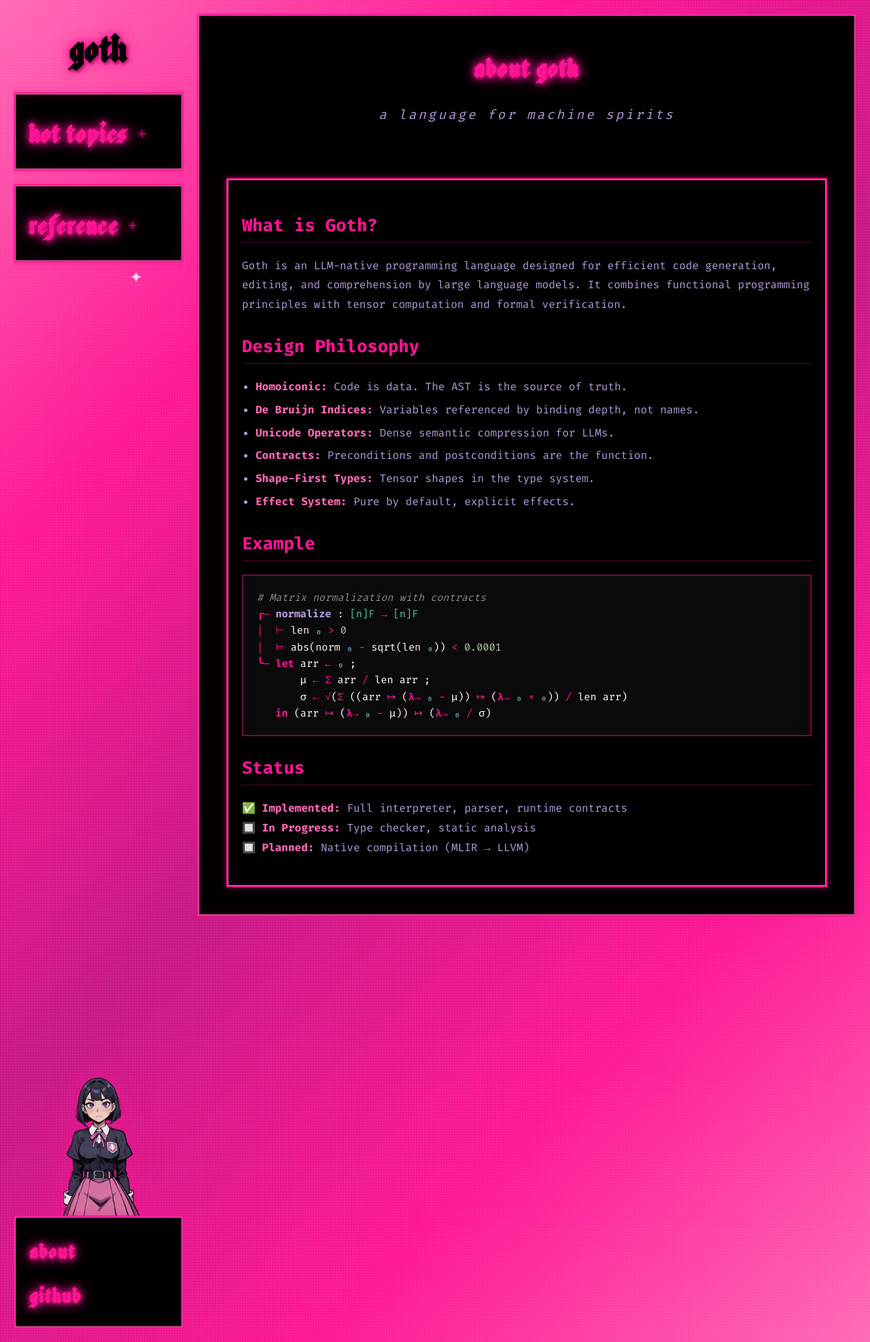
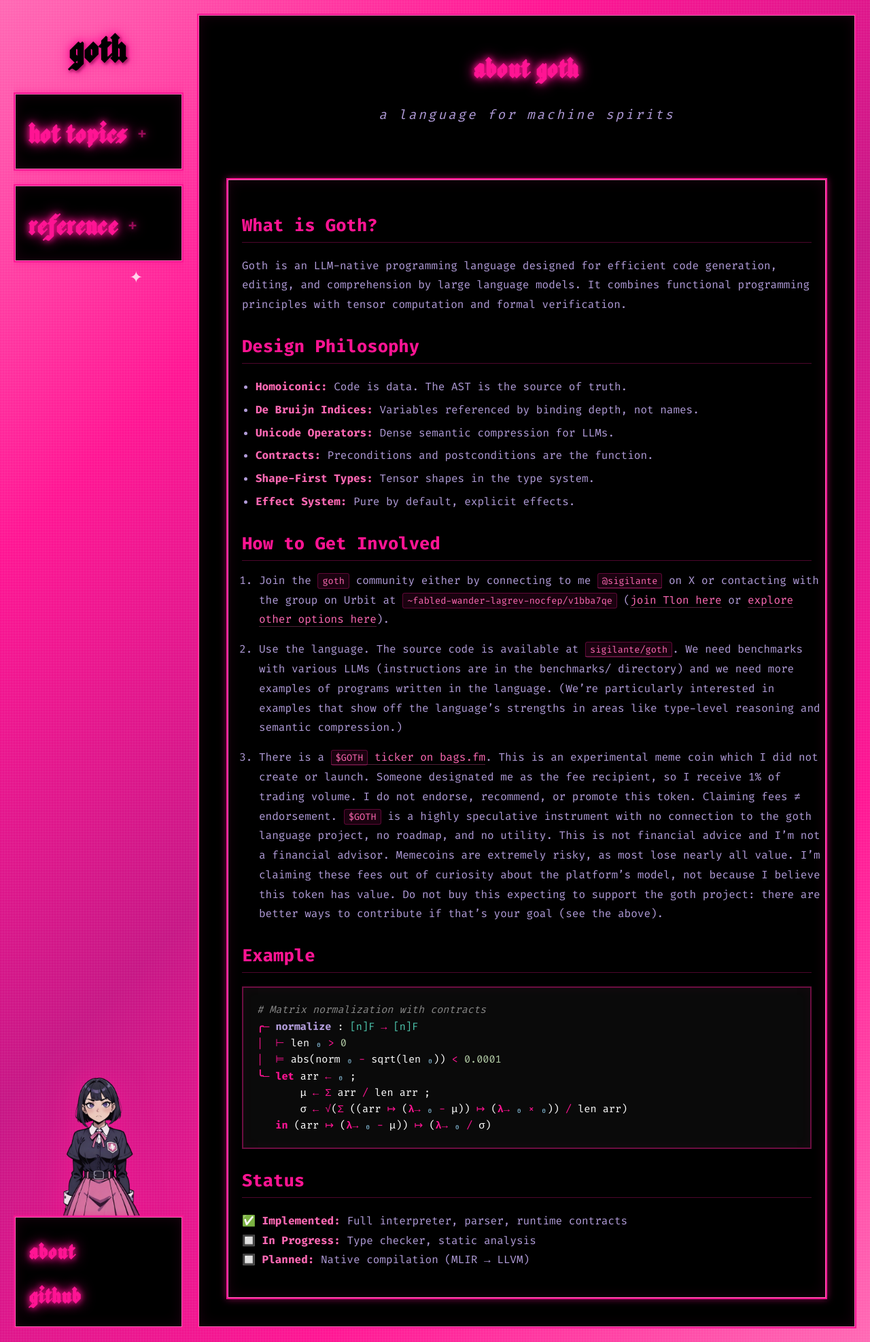
Before and after one commit to sigilante/goth-site, a Jekyll site: the page built from about.md, in a window 1280 px wide. Shown: the whole page at 68% size. Built offline with Jekyll 4.4.1, drawn with Linux system fonts in a browser that asks for light colours.

Commit message:
Copy project info

```diff
--- a/about.md
+++ b/about.md
@@ -26,6 +26,20 @@ title: About Goth
         <li><strong style="color: #ff69b4;">Effect System:</strong> Pure by default, explicit effects.</li>
     </ul>
 
+    <h2 id="how-to-get-involved">How to Get Involved</h2>
+
+<ol>
+  <li>
+    <p>Join the <code class="language-plaintext highlighter-rouge">goth</code> community either by connecting to me <a href="https://github.com/sigilante"><code class="language-plaintext highlighter-rouge">@sigilante</code></a> on X or contacting with the group on Urbit at <code class="language-plaintext highlighter-rouge">~fabled-wander-lagrev-nocfep/v1bba7qe</code> (<a href="https://tlon.io/waitlist">join Tlon here</a> or <a href="https://urbit.org/overview/running-urbit/hosting-providers">explore other options here</a>).</p>
+  </li>
+  <li>
+    <p>Use the language.  The source code is available at <a href="https://github.com/sigilante/goth"><code class="language-plaintext highlighter-rouge">sigilante/goth</code></a>.  We need benchmarks with various LLMs (instructions are in the benchmarks/ directory) and we need more examples of programs written in the language.  (We’re particularly interested in examples that show off the language’s strengths in areas like type-level reasoning and semantic compression.)</p>
+  </li>
+  <li>
+    <p>There is a <a href="https://bags.fm/BJM8YzhZ6Mu2iccB1RVhHiEGFoU76ivYfAU5nRyKBAGS"><code class="language-plaintext highlighter-rouge">$GOTH</code> ticker on bags.fm</a>.  This is an experimental meme coin which I did not create or launch. Someone designated me as the fee recipient, so I receive 1% of trading volume. I do not endorse, recommend, or promote this token. Claiming fees ≠ endorsement. <code class="language-plaintext highlighter-rouge">$GOTH</code> is a highly speculative instrument with no connection to the goth language project, no roadmap, and no utility. This is not financial advice and I’m not a financial advisor. Memecoins are extremely risky, as most lose nearly all value. I’m claiming these fees out of curiosity about the platform’s model, not because I believe this token has value. Do not buy this expecting to support the goth project:  there are better ways to contribute if that’s your goal (see the above).</p>
+  </li>
+</ol>
+
     <h2 style="color: #ff1493; margin: 30px 0 20px 0;">Example</h2>
     <pre class="code-example"><span class="comment"># Matrix normalization with contracts</span>
 <span class="keyword">╭─</span> <span class="function">normalize</span> : <span class="type">[n]F</span> <span class="operator">→</span> <span class="type">[n]F</span>
```
